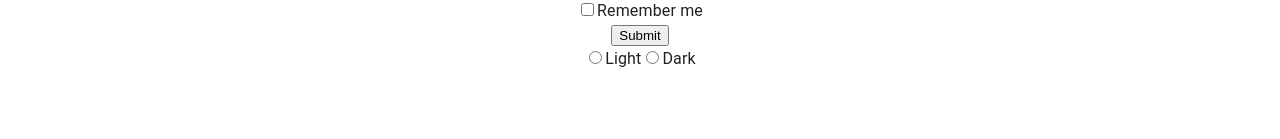
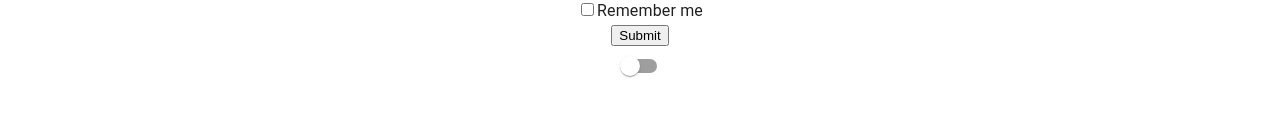
Before and after one commit to PaolaRiosGrageda/Jala.Frontend.PokeProject, a React (Create React App) app: page / in a window 1280 px wide. Shown: the part 161-300 px from the top of the page. Built offline with nearby package versions, Linux system fonts and the light colour scheme.

Commit message:
add Switch

```diff
--- a/src/components/SigInComponent.js
+++ b/src/components/SigInComponent.js
@@ -4,6 +4,9 @@ import { useNavigate } from 'react-router-dom';
 import ThemeContext from "./context/ThemeContext";
 import {NavBar} from "./UI/NavBar";
 import DrawerAppBar from "./UI/DrawerAppBar";
+
+import Switch from '@mui/material/Switch';
+
 
 
 function SignInComponent(props) {
@@ -74,6 +77,7 @@ function SignInComponent(props) {
 
     return (
         <div className= {data.theme}>
+        {/* <div> */}
             {/* <NavBar>hola </NavBar> */}
             <DrawerAppBar>hooolllaaa</DrawerAppBar>
             <title>{"Sign In"}</title>
@@ -102,10 +106,10 @@ function SignInComponent(props) {
                 <br></br>
                 <input type="submit" value="Submit" />
             </form>
-            <input type="radio" name="theme" onClick={data.handleTheme} id="light" value="light" />
-            <label htmlFor='light'>Light</label>
-            <input type="radio" name="theme" onClick={data.handleTheme} id="dark" value="dark" />
-            <label htmlFor='dark'>Dark</label>
+
+
+
+            <Switch name= "theme" onChange={data.handleTheme} id= "dark" value={data.theme==="dark" ? "light" : "dark"}/>
 
         </div>
     )
--- a/src/components/context/ThemeContext.js
+++ b/src/components/context/ThemeContext.js
@@ -9,6 +9,7 @@ export const ThemeProvider = ({children})=>{
     const [theme,setTheme] = useState(initialTheme);
 
     const handleTheme = (e) => {
+
         if(e.target.value === 'light'){
             setTheme('light');
         }else{
```
